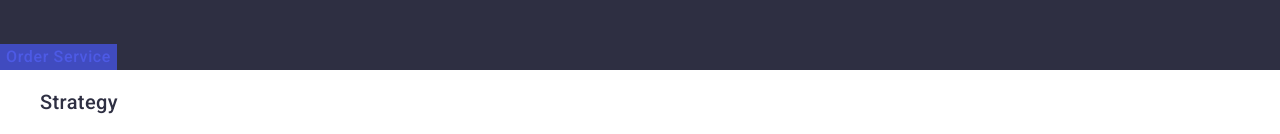
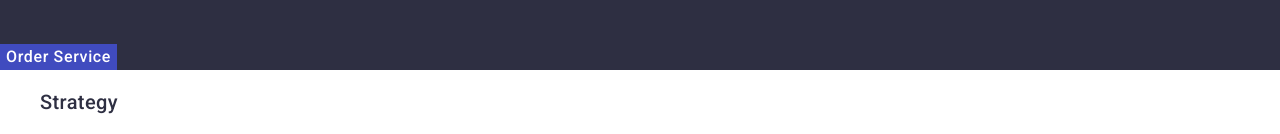
Before and after one commit to misfits3z/goit-markup-hw-02, a plain HTML site: page index.html in a window 1280 px wide. In both pictures the pointer is over the button "Order Service". Shown: the part 345-479 px from the top of the page. Drawn offline with nearby package versions, Linux system fonts and the light colour scheme.

Commit message:
button colors

```diff
--- a/css/styles.css
+++ b/css/styles.css
@@ -51,8 +51,8 @@
     color: var(--white);
     cursor: pointer;;
 }
-.active-button:hover{
-    color: var(--iris);
+.active-button:hover, .active-button:focus{
+    color: var(--white);
     background-color: var(--ocean);
 }
 .headline{
```
